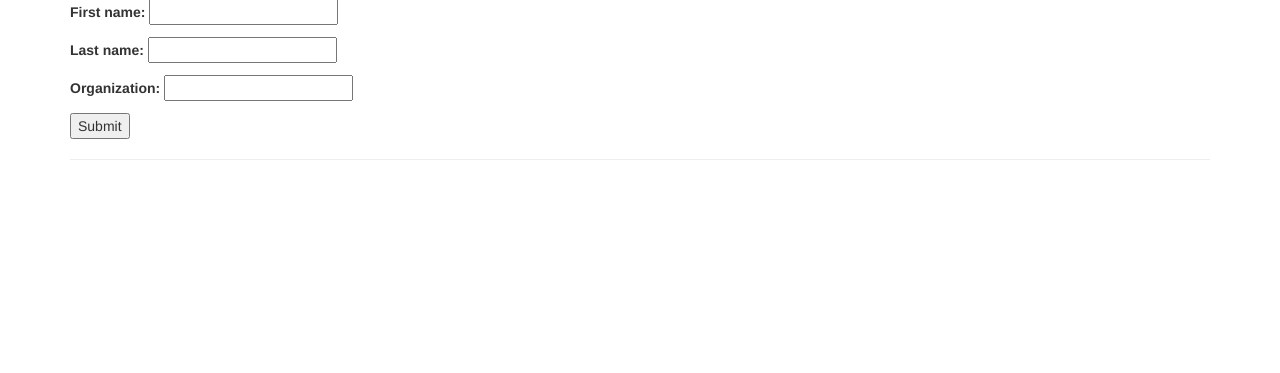
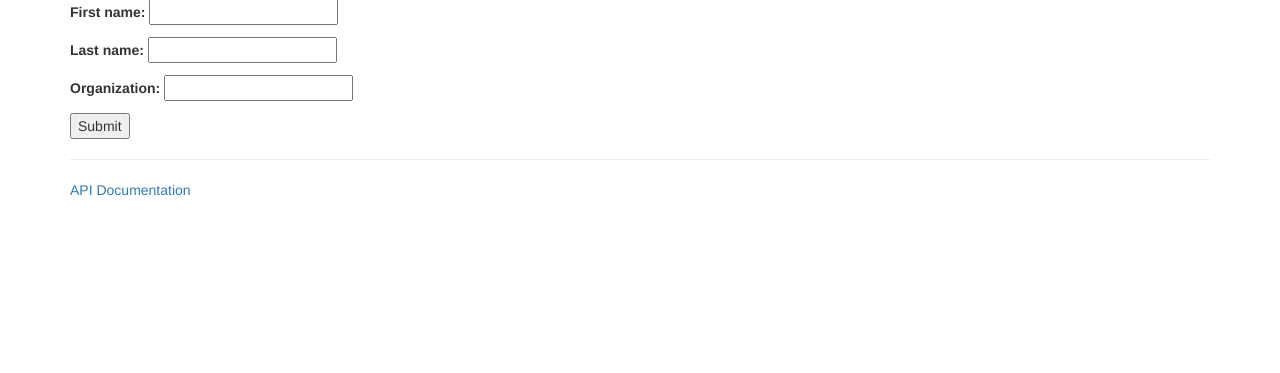
Before and after one commit to azavea/climate-change-api, a Django app: template django/climate_change_api/user_management/templates/registration/password_change_form.html in a window 1280 px wide. Shown: the part 62-435 px from the top of the page. Run offline with Django 3.2, Linux system fonts and the light colour scheme; the template is opened without the code that fills it: values that come from a table or form of the project are taken from there, others are empty; parts of the project's set-up code (start-up, migrations or seed data) failed here and were passed over; some libraries are stand-ins or nearby versions.

Commit message:
Add link to API Documentation
The link appears in the footer section of all user account views.

```diff
--- a/django/climate_change_api/climate_change_api/settings.py
+++ b/django/climate_change_api/climate_change_api/settings.py
@@ -134,6 +134,7 @@ TEMPLATES = [
                 'django.template.context_processors.request',
                 'django.contrib.auth.context_processors.auth',
                 'django.contrib.messages.context_processors.messages',
+                'user_management.context_processors.links',
             ],
         },
     },
@@ -334,3 +335,8 @@ if DEBUG:
 
 
 AUTH_USER_MODEL = 'user_management.ClimateUser'
+
+API_DOCUMENTATION_URL = 'https://docs.staging.futurefeelslike.com/'
+
+if DEBUG:
+    API_DOCUMENTATION_URL = 'http://localhost:8084/'
--- /dev/null
+++ b/django/climate_change_api/user_management/context_processors.py
@@ -0,0 +1,7 @@
+from django.conf import settings
+
+
+def links(request):
+    return {
+        'API_DOCUMENTATION_URL': settings.API_DOCUMENTATION_URL,
+    }
--- a/django/climate_change_api/user_management/templates/base.html
+++ b/django/climate_change_api/user_management/templates/base.html
@@ -31,6 +31,14 @@
         <div id="footer">
         {% block footer %}
             <hr />
+            <p>
+                <a
+                    href="{{ API_DOCUMENTATION_URL }}"
+                    target="_blank"
+                >
+                    API Documentation
+                </a>
+            </p>
         {% endblock %}
         </div>
     </div>
```
